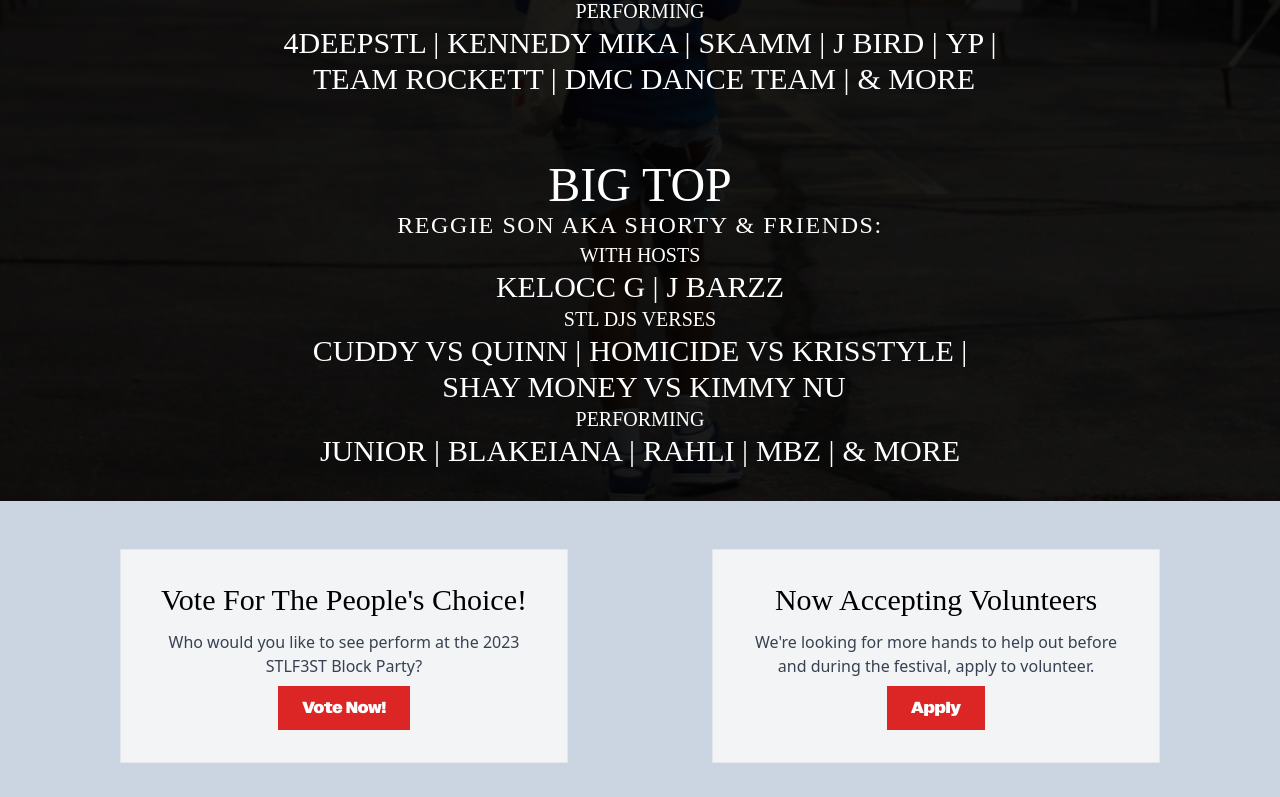
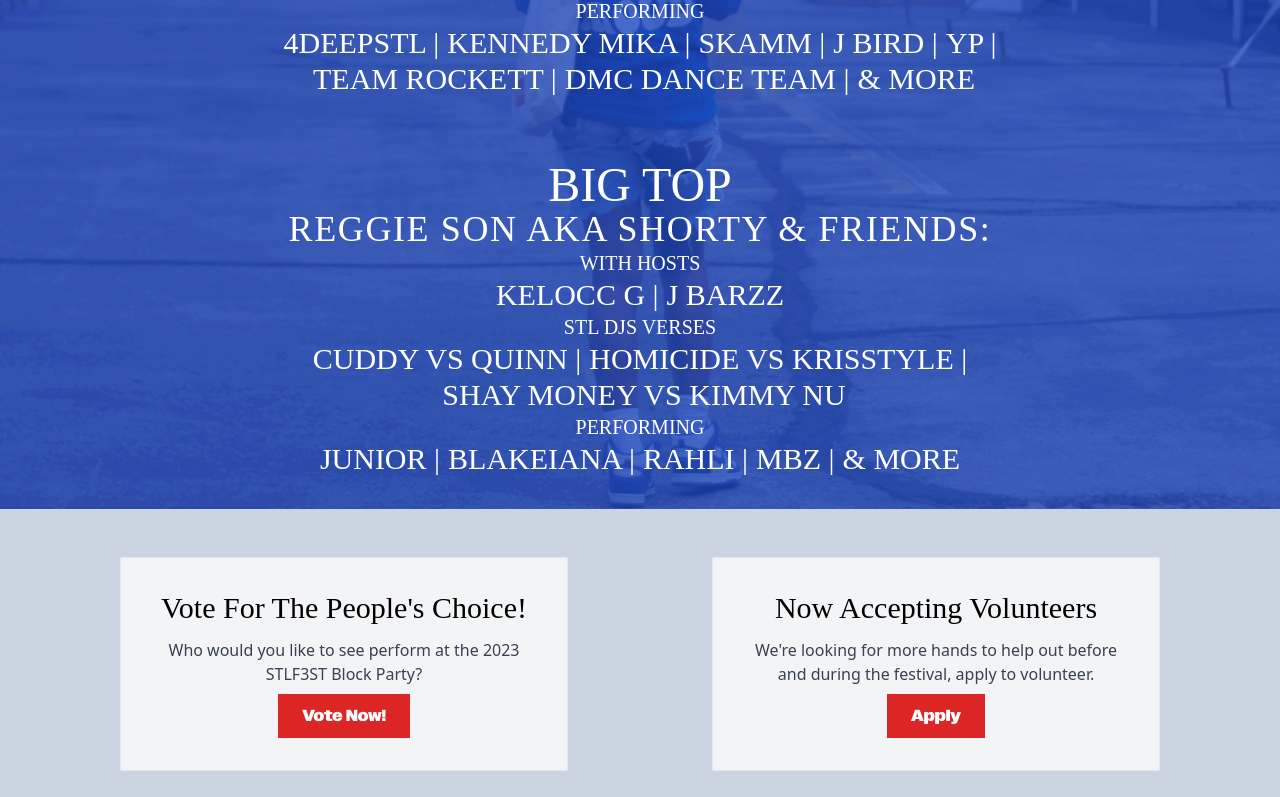
Before and after one commit to twinnytwin22/stlfest.live, a Next.js app: page / in a window 1280 px wide. Shown: the part 1447-2244 px from the top of the page. Built offline with nearby package versions, Linux system fonts and the light colour scheme; a web font is replaced by a local one.

Commit message:
Update LineUp.tsx

```diff
--- a/ui/LineUp.tsx
+++ b/ui/LineUp.tsx
@@ -34,7 +34,7 @@
                 >
                     {placeholderImages.map((image, index) => (
                         <div key={index} className="slider-slide">
-                            <div className="image-overlay pb-12" />
+                            <div className="bg-blue-700 opacity-10 inset-0 absolute pb-12 " />
                             <img
                                 src={image}
                                 alt="Placeholder"
@@ -99,7 +99,7 @@
                         {bigTop.eventName}
                     </h1>
                     <div className="tracking-widest">
-                        <h2 className="text-2xl">{bigTop.description}</h2>
+                        <h2 className="text-2xl lg:text-4xl">{bigTop.description}</h2>
                         <h3>{bigTop.accessibility}</h3>
                     </div>
                     <h3 className="text-lg lg:text-xl">With Hosts</h3>
```
